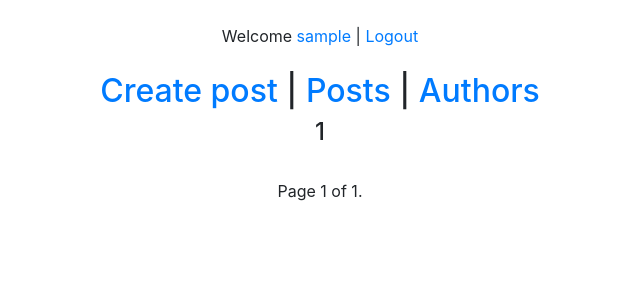
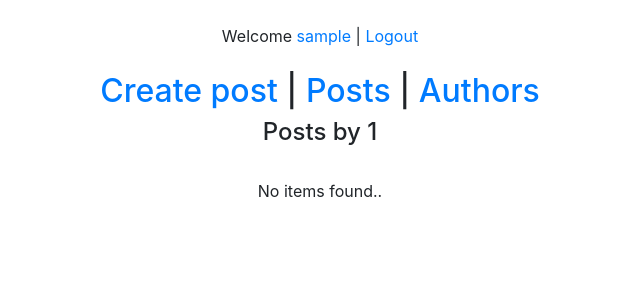
Before and after one commit to Aidamir/blog, a Django app: page /blog/1/1 in a window 1280 px wide. Shown: the top 300 px of the page, without its empty margins (320-960 px from the left). Run offline with Django 3.2, Linux system fonts and the light colour scheme; a user stored in the database is signed in; tables that the repository leaves empty hold one stand-in row (values such as "Sample post"); some libraries are stand-ins or nearby versions.

Commit message:
No items found.. and several small fixes

```diff
--- a/blog/templates/DetailPost.html
+++ b/blog/templates/DetailPost.html
@@ -6,12 +6,12 @@
 </p>
 <h3>{{ object.title }} </h3>
 At {{ object.created }} By {{ object.user.username }}
+<p style="text-align: justify">{{ object.content }}</p>
 {% if not object.user == request.user %}
-<p style="text-align: justify">{{ object.content }}</p>
     {% with object.user as blogger %}
       {% include "inc_follow_button.html" %}
     {% endwith %}
-{% if not object|is_read:request.user %}
+{% if not object|is_read:request.user and request.user|is_follower_of:object.user %}
     <a class="btn btn-warning" role="button" href="{% url 'markread' object.id request.path %}">Mark read</a>
 {% endif %}
 {% endif %}
--- a/blog/templates/inc_paginator.html
+++ b/blog/templates/inc_paginator.html
@@ -2,6 +2,7 @@
 <br/>
 <div class="row">
 <div class="col-md-12">
+{% if object_list.count %}
 {# <div class="pagination"> #}
         <span class="step-links">
             {% if page_obj.has_previous %}
@@ -17,5 +18,8 @@
             {% endif %}
         </span>
 {#</div>#}
+{% else %}
+No items found..
+{% endif %}
 </div>
 </div>
--- a/blog/views.py
+++ b/blog/views.py
@@ -1,4 +1,3 @@
-from django.core.exceptions import ObjectDoesNotExist
 from django.http import HttpResponseRedirect
 from django.utils.decorators import method_decorator
 from django.contrib.auth.decorators import login_required
@@ -9,7 +8,6 @@
 from blog.models import *
 
 
-
 @method_decorator(login_required, name='dispatch')
 class Posts(ListView):
     template_name = "Posts.html"
@@ -18,15 +16,17 @@
     title = "Recent posts"
 
     def get(self, request, *args, **kwargs):
-        if not request.user.follower.count():
+        if not self.kwargs.get('slug') and not request.user.follower.count():
             return HttpResponseRedirect(reverse('authors'))
         return super(Posts, self).get(request, *args, **kwargs)
 
     def get_queryset(self):
         if self.kwargs.get('slug'):
-            self.title = 'Posts by ' + 'You' if self.request.user.username == self.kwargs.get('slug') else self.kwargs.get('slug')
-            return super(Posts, self).get_queryset().filter(user__username=self.kwargs.get('slug'))
-        return super(Posts, self).get_queryset().filter(user__blogger__follower=self.request.user).exclude(user=self.request.user).order_by('-created')
+            self.title = 'Posts by ' + (
+                'You' if self.request.user.username == self.kwargs.get('slug') else self.kwargs.get('slug'))
+            return super(Posts, self).get_queryset().filter(user__username=self.kwargs.get('slug')).order_by('-created')
+        return super(Posts, self).get_queryset().filter(user__blogger__follower=self.request.user).exclude(
+            user=self.request.user).order_by('-created')
 
 
 @method_decorator(login_required, name='dispatch')
@@ -38,6 +38,7 @@
 
     def get_queryset(self):
         return super(Authors, self).get_queryset().exclude(id=self.request.user.id)
+
 
 @method_decorator(login_required, name='dispatch')
 class DetailPost(DetailView):
@@ -62,10 +63,12 @@
         form.instance.user = self.request.user
         return super(CreatePost, self).form_valid(form)
 
+
 class RedirectTo(RedirectView):
     def get(self, request, *args, **kwargs):
         self.url = kwargs['to']
-        return super(RedirectTo,self).get(request, *args, **kwargs)
+        return super(RedirectTo, self).get(request, *args, **kwargs)
+
 
 @method_decorator(login_required, name='dispatch')
 class FollowBlog(RedirectTo):
```
